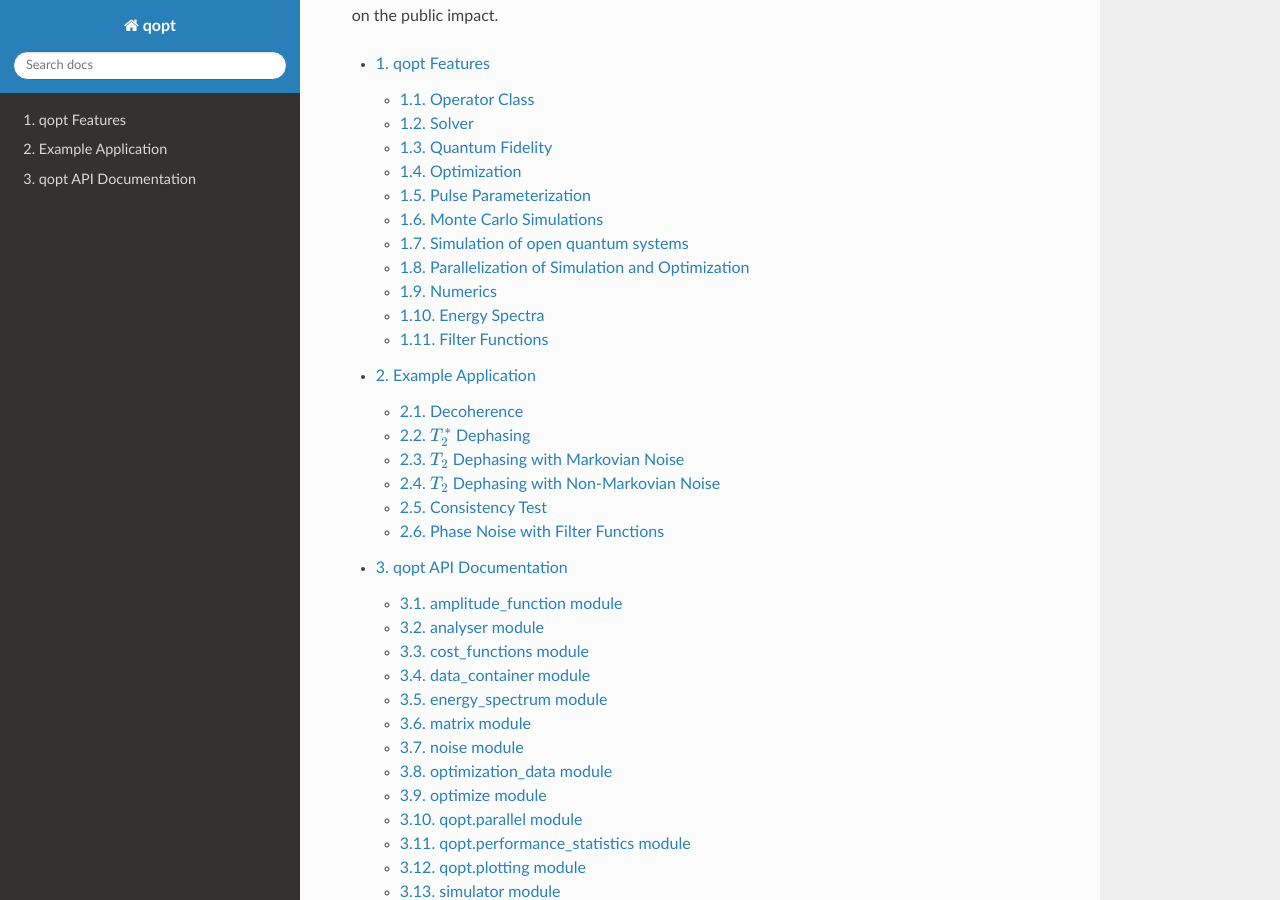
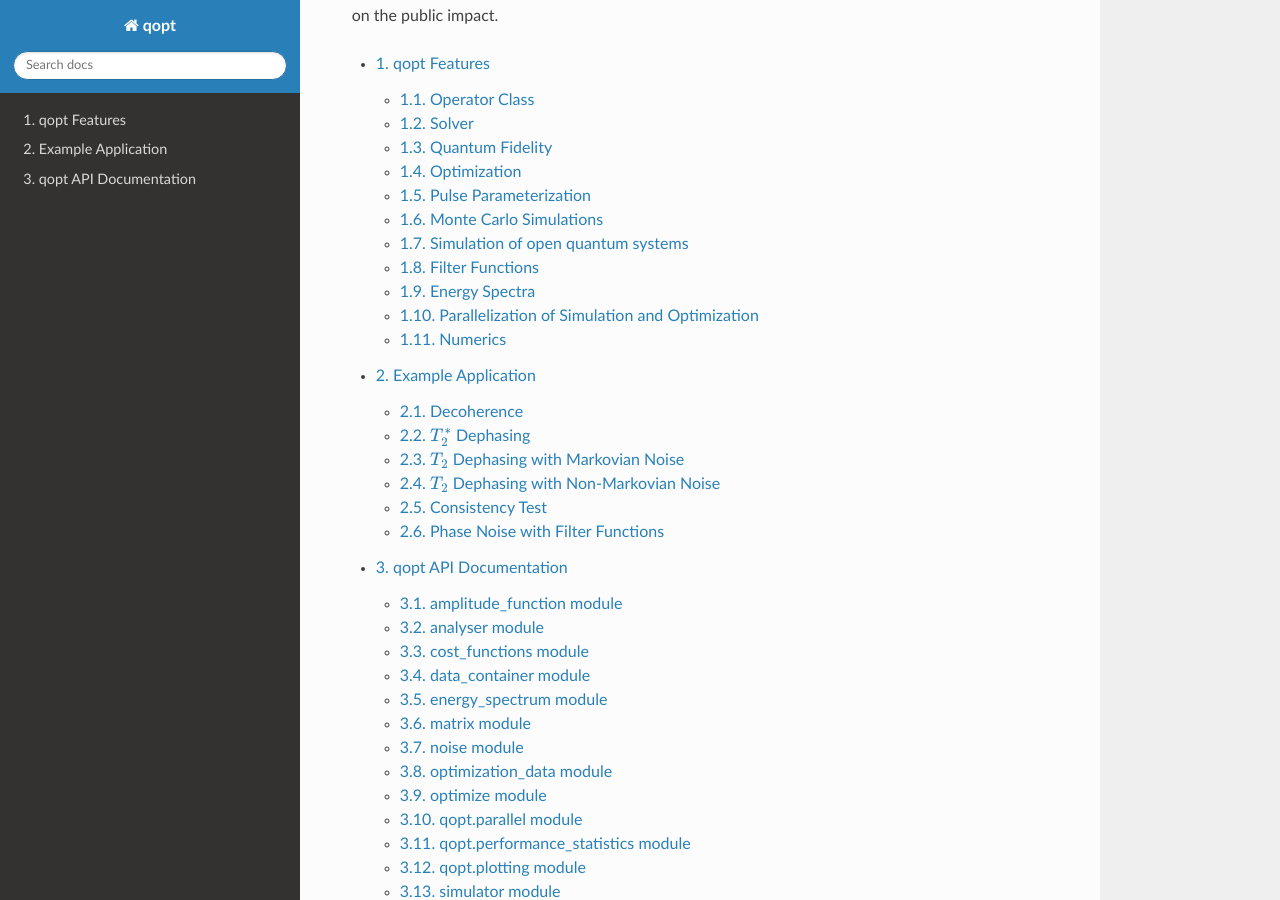
Before and after one commit to qutech/qopt, a Sphinx documentation site: the page built from doc/source/index.rst, in a window 1280 px wide and 900 px high, scrolled down 3841 px. Built offline with Sphinx 7.4.7 and the Read the Docs theme 2.0.0, drawn with Linux system fonts in a browser that asks for light colours; pages that are not in the unit, such as notebooks, are missing from menus.

```diff
--- a/doc/source/qopt_features/qopt_features.rst
+++ b/doc/source/qopt_features/qopt_features.rst
@@ -13,7 +13,7 @@ from *Doc/source/qopt_features* using `jupyter notebook`.
    pulse_parameterization
    monte_carlo_experiments
    open_quantum_systems
+   filter_functions_basic
+   energy_spectra_analyser
    parallelization
    numerics
-   energy_spectra_analyser
-   filter_functions_basic
```
Also changed, not shown: doc/source/qopt_features/schroedinger_solver.ipynb.
